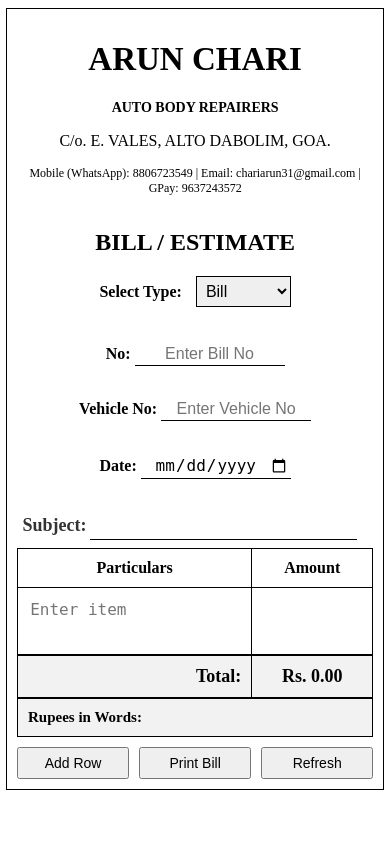
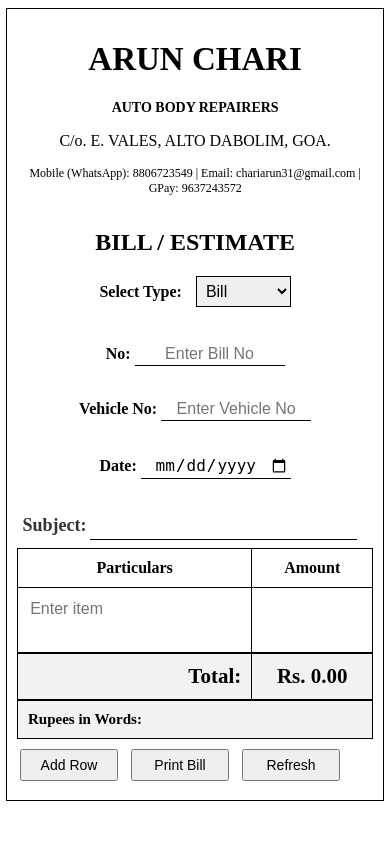
Before and after one commit to aavichari24/Bill_estimate_project, a Flask app: page / in a window 390 px wide. Run offline with Flask 3, Linux system fonts and the light colour scheme.

Commit message:
Update style.css

```diff
--- a/static/style.css
+++ b/static/style.css
@@ -1,4 +1,3 @@
-
 body {
     font-family: "Times New Roman", Times, serif;
     text-align: center;
@@ -92,7 +91,7 @@ th:nth-child(3), td:nth-child(3) {
 input {
     width: 100%;
     border: none;
-    font-size: 16px;
+    font-size: 18px;
     text-align: left;
 }
 
@@ -132,6 +131,7 @@ input {
     text-align: left;
     resize: none;
     overflow-y: hidden;
+    font-family: Arial, Helvetica, sans-serif;
 }
 
 td {
@@ -144,9 +144,13 @@ td {
 
 /* Footer */
 tfoot {
-    font-size: 18px;
+    font-size: 22px;
     font-weight: bold;
     background-color: #f2f2f2;
+}
+
+#words1{
+    font-size: 18px;
 }
 
 tfoot td {
@@ -253,17 +257,65 @@ tfoot td {
 }
 
 /* Button Styling */
+
 .small-btn {
-    padding: 8px 12px;
-    font-size: 14px;
-    flex: 1;  /* Makes buttons adjust evenly */
-    max-width: 120px;  /* Ensures they don’t stretch too much */
-    text-align: center;
+    padding: 5px 13px;
+    font-size: 12px;
+    width: 92px;
+    margin-bottom: 9px;
 }
 
 #total-1{
     text-align: right;
 }
+
+.signature-section {
+    display: block; /* Hide in normal view */
+    text-align: right;
+    margin-top: 30px;
+}
+
+.signature-section p {
+    margin-right: 45px;
+    font-size: 18px;
+    margin-top: 6px;
+}
+
+#signature-name {
+    margin-right: 80px;
+    margin-top: 13px;
+}
+
+#signature-image {
+    margin-right: 56px;
+}
+
+.sign1 {
+    font-size: 14px;
+    padding: 5px;
+    border: 1px solid black;
+    margin-left: 10px;
+}
+
+.button-container{
+    display: flex;
+    justify-content: start;
+    align-items: center;
+    flex-wrap: wrap;
+    gap: 10px;
+}
+
+.signature-dropdown {
+    display: flex;
+    align-items: center;
+}
+
+/*.signature-line {
+    width: 191px;
+    border: 0.5px solid black;
+    margin-left: auto;
+    margin-right: 35px;
+}*/
 
 
 /* Print Styles */
@@ -326,6 +378,28 @@ tfoot td {
     .button-group {
         display: none;
     }
+
+    .signature-section {
+        display: block;
+        text-align: right;
+        margin-top: 50px;
+    }
+
+    .signature-section p {
+        margin-right: 45px;
+        font-size: 17px;
+        margin-top: 6px;
+    }
+
+    #signature-name {
+        margin-right: 80px;
+        margin-top: 13px;
+    }
+
+    #signatureType, #sign {
+        display: none;
+    }
+
 }
 
 /* Mobile Styles */
@@ -450,11 +524,50 @@ tfoot td {
         max-width: 100%;
     }
 
+    #total-1 {
+        text-align: right;
+        font-size: 21px;
+    }
+
     #total-2{
         width: auto;
         white-space: nowrap;
         overflow: visible;
         text-overflow: clip;
+        font-size: 21px;
+    }
+
+    .signature-section {
+        display: none;
+        text-align: right;
+        margin-top: 30px;
+        margin-right: -42px;
+    }
+
+    .button-container {
+        flex-direction: column;
+        align-items: flex-start;
+    }
+
+    .signature-dropdown {
+        width: 100%;
+        margin-bottom: 10px;
+    }
+
+    .sign1 {
+        font-size: 14px;
+        padding: 5px;
+        border: 1px solid black;
+        margin-left: 7px;
+        margin-top: 16px;
+        margin-bottom: -11px;
+    }
+
+    .small-btn {
+        padding: 9px 0px;
+        font-size: 14px;
+        width: 98px;
+        margin-left: 3px;
     }
 }
 
```
